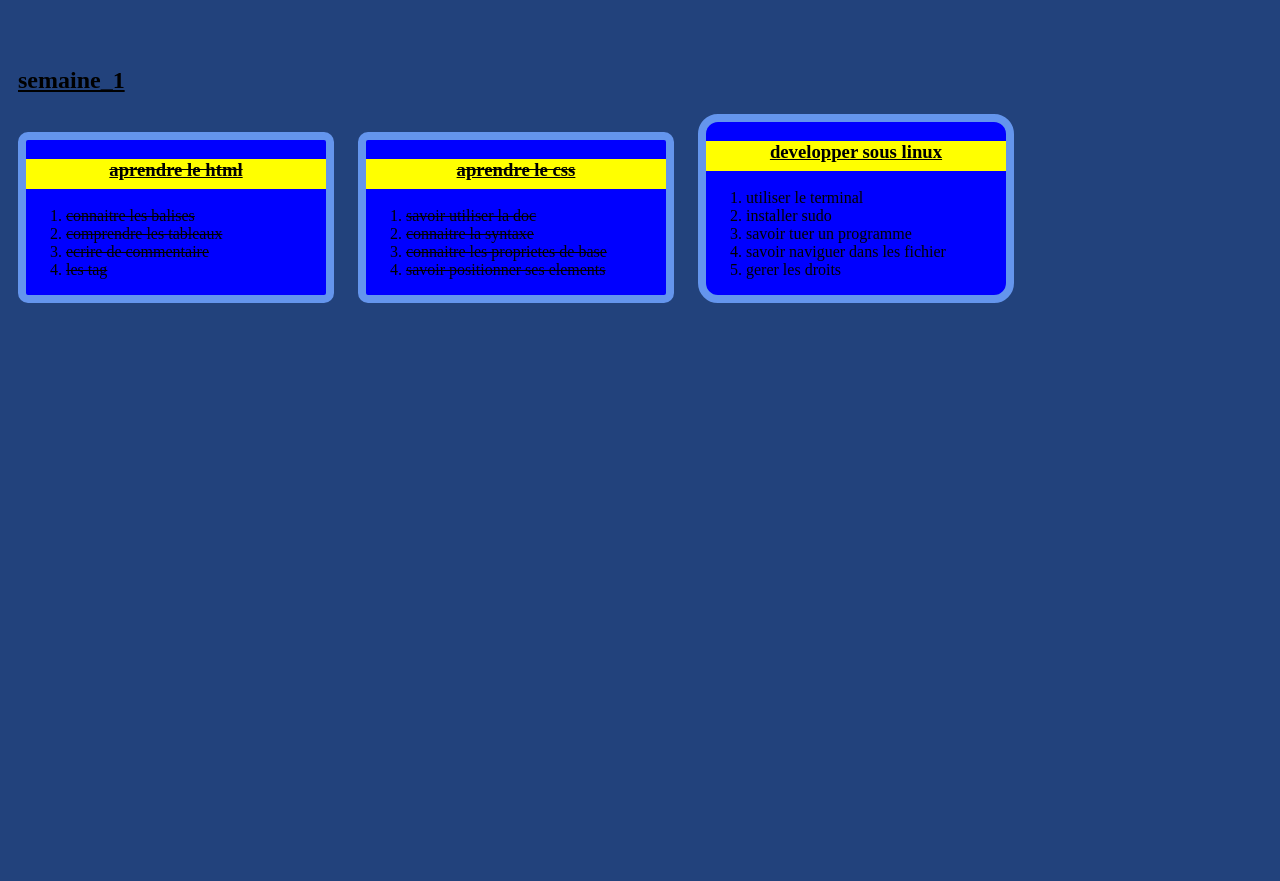
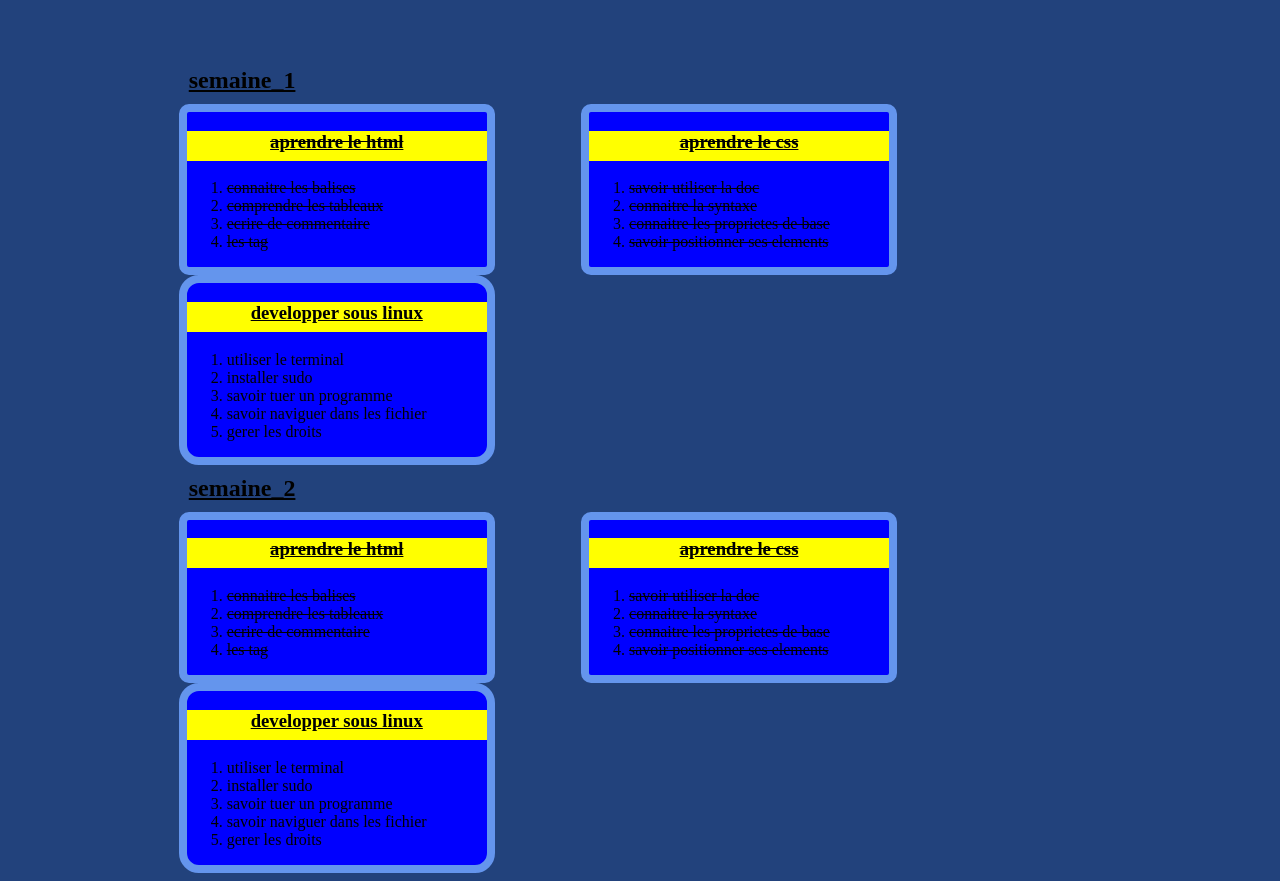
Before and after one commit to dupont59/go_to_list, a plain HTML site: page todolist.html in a window 1280 px wide. Shown: the part 126-1007 px from the top of the page. Before the commit the page ends 800 px from the top, so only its background shows below. Drawn offline with Linux system fonts and the light colour scheme.

Commit message:
change todolist

```diff
--- a/todolist.css
+++ b/todolist.css
@@ -1,6 +1,6 @@
 h1
 {
-  width: 1000px;
+/*  width: 1000px;*/
   height: 20px;
   text-align: center;
   margin-bottom: 70px;
@@ -39,7 +39,6 @@ h3
   position: relative;
   width: 300px;
   display: inline-block;
-  margin: 10px;
   background-color: blue;
 }
 
@@ -64,9 +63,7 @@ border-color: cornflowerblue;
 border-style: solid;
 border-width: 8px;
 width: 300px;
-float:right 60px;
 display: inline-block;
-margin:10px;
 text-decoration: line-through;
 background-color: blue;
 }
@@ -77,9 +74,9 @@ li
 
 }
 
-ol
+div
 {
-
+  margin-left: 7%;
 }
 
 
@@ -91,7 +88,6 @@ ol
   border-width: 8px;
   width: 300px;
   display: inline-block;
-  margin: 10px;
   background-color: blue;
 }
 
--- a/todolist.html
+++ b/todolist.html
@@ -9,9 +9,10 @@
     <header>
       <h1>projet en cours</h1>
     </header>
-
+    <div id="semaines">
     <div id="theme">
       <h2>semaine_1</h2>
+    </div>
       <div id="aprendrelehtml">
         <h3 id="titre">aprendre le html</h3>
           <ol>
@@ -44,5 +45,43 @@
        </div>
 
      </div>
+
+
+     <div id="semaines">
+     <div id="theme">
+       <h2>semaine_2</h2>
+     </div>
+       <div id="aprendrelehtml">
+         <h3 id="titre">aprendre le html</h3>
+           <ol>
+             <li>connaitre les balises</li>
+             <li>comprendre les tableaux</li>
+             <li>ecrire de commentaire</li>
+             <li>les tag</li>
+           </ol>
+       </div>
+
+       <div id="aprendrelecss">
+         <h3 id="titre1">aprendre le css</h3>
+            <ol>
+              <li>savoir utiliser la doc</li>
+              <li>connaitre la syntaxe</li>
+              <li>connaitre les proprietes de base</li>
+              <li>savoir positionner ses elements</li>
+            </ol>
+       </div>
+
+       <div id="developersouslinux">
+          <h3 id="titre3">developper sous linux</h3>
+             <ol>
+               <li>utiliser le terminal</li>
+               <li>installer sudo</li>
+               <li>savoir tuer un programme</li>
+               <li>savoir naviguer dans les fichier</li>
+               <li>gerer les droits</li>
+             </ol>
+        </div>
+
+      </div>
   </body>
 </html>
```
